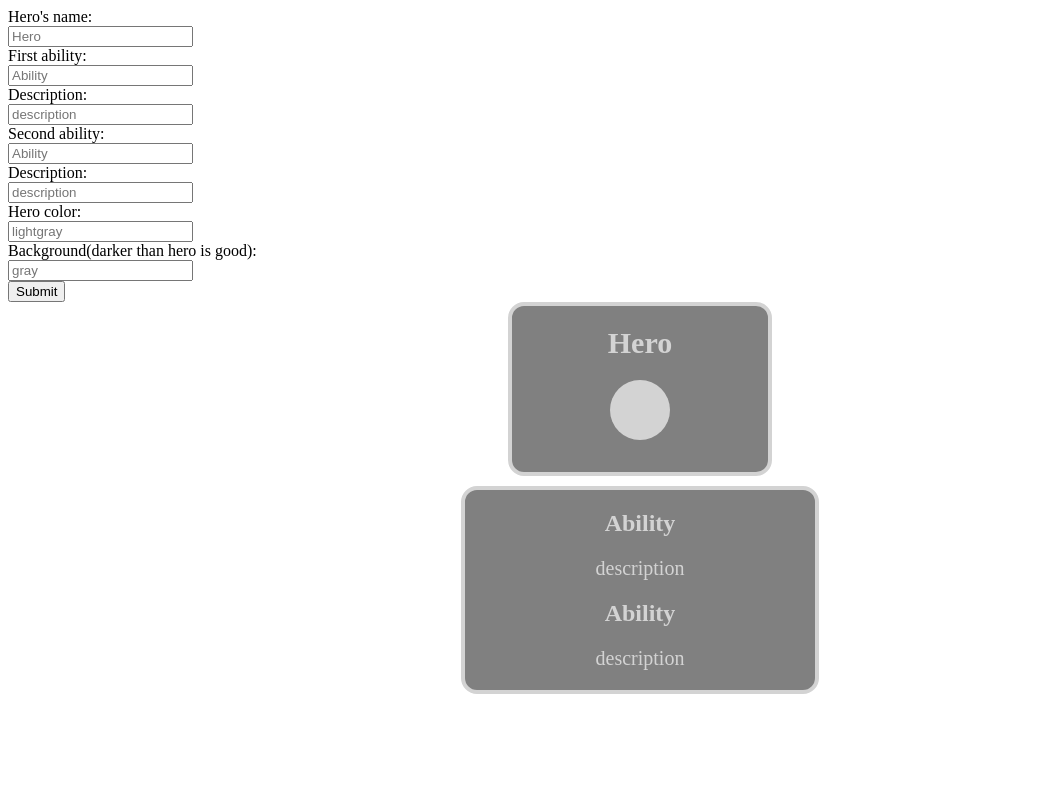
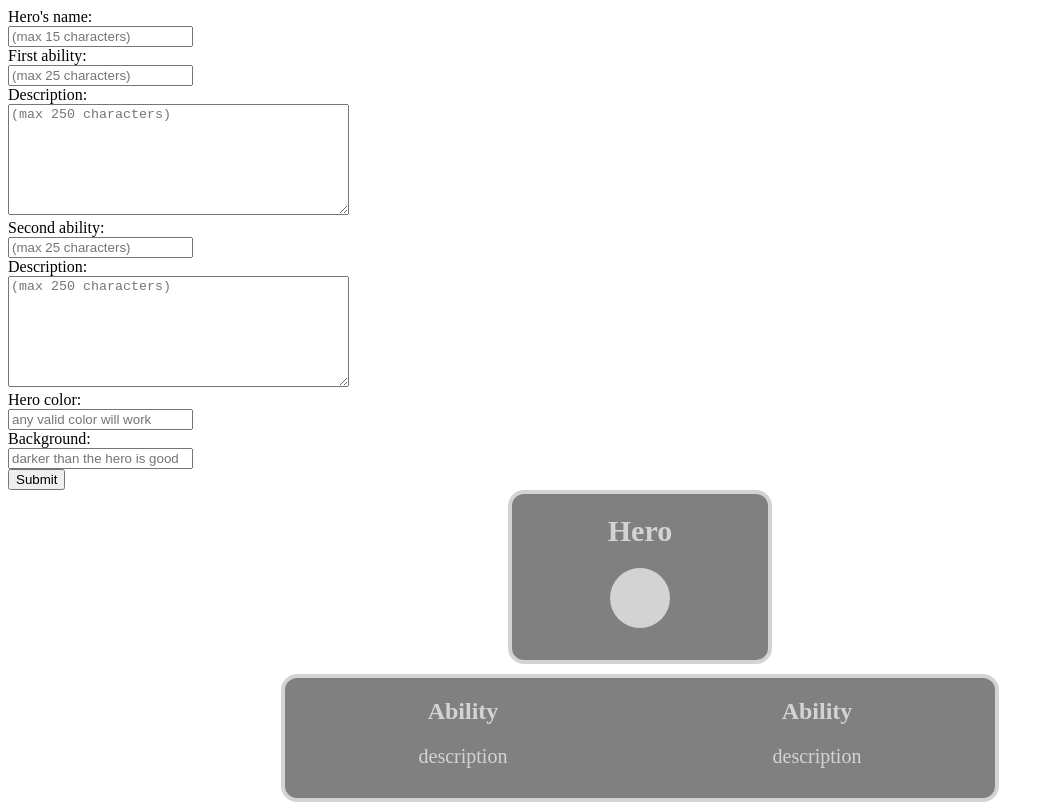
Before and after one commit to Chesser2017/Heromaker, a plain HTML site: page index.html in a window 1280 px wide. Shown: the whole page, without its empty margins (0-1054 px from the left). Drawn offline with Linux system fonts and the light colour scheme.

Commit message:
changed the abilities to be lined side by side, i feel like that looks better personally

```diff
--- a/index.html
+++ b/index.html
@@ -12,43 +12,43 @@
         <form>
             <label for="name">Hero's name: </label>
             <br>
-            <input type="text" id="name" placeholder="Hero">
+            <input type="text" id="name" placeholder="(max 15 characters)" maxlength="15">
 
             <br>
 
             <label for="ability-one">First ability: </label>
             <br>
-            <input type="text" id="ability-one" placeholder="Ability">
+            <input type="text" id="ability-one" placeholder="(max 25 characters)" maxlength="25">
 
             <br>
 
             <label for="description-one">Description: </label>
             <br>
-            <input type="text" id="description-one" placeholder="description">
+            <textarea id="description-one" cols="40" rows="7" placeholder="(max 250 characters)" maxlength="250"></textarea>
 
             <br>
 
             <label for="ability-two">Second ability: </label>
             <br>
-            <input type="text" id="ability-two" placeholder="Ability">
+            <input type="text" id="ability-two" placeholder="(max 25 characters)" maxlength="25">
 
             <br>
 
             <label for="description-two">Description: </label>
             <br>
-            <input type="text" id="description-two" placeholder="description">
+            <textarea id="description-two" cols="40" rows="7" placeholder="(max 250 characters)" maxlength="250"></textarea>
 
             <br>
 
             <label for="color">Hero color: </label>
             <br>
-            <input type="text" id="color" placeholder="lightgray">
+            <input type="text" id="color" placeholder="any valid color will work">
 
             <br>
 
-            <label for="background-color">Background(darker than hero is good): </label>
+            <label for="background-color">Background: </label>
             <br>
-            <input type="text" id="background-color" placeholder="gray">
+            <input type="text" id="background-color" placeholder="darker than the hero is good">
 
             <br>
 
@@ -64,12 +64,12 @@
 
             <div id="ability-box">
 
-                <div class="ability">
+                <div class="first ability">
                     <h2 id="current-ability-one">Ability</h2>
                     <p id="current-description-one">description</p>
                 </div>
 
-                <div class="ability">
+                <div class="second ability">
                     <h2 id="current-ability-two">Ability</h2>
                     <p id="current-description-two">description</p>
                 </div>
--- a/main.js
+++ b/main.js
@@ -18,6 +18,7 @@ function createHero(){
     let background = document.getElementById('background-color').value;
 
     //Elements to change
+    let currentHero = document.getElementById('current-hero');
     let heroBox = document.getElementById('hero-box');
     let abilityBox = document.getElementById('ability-box');
     let abilities = document.getElementsByClassName('ability');
@@ -48,6 +49,7 @@ function createHero(){
 
     if(background){
         abilityBox.style.background = background;
+        currentHero.style.background = background;
     }
 
     setUpperBox(heroBox, background, color);
--- a/style.css
+++ b/style.css
@@ -25,16 +25,23 @@
     background-color: gray;
     border-radius: 16px;
     border: 4px solid lightgray;
-    width: 350px;
+    width: 710px;
     margin: auto;
     margin-top: 10px;
 }
 
+#current-hero {
+    text-align: center;
+}
+
 .ability {
-    text-align: center;
+    width: 350px;
     color: lightgray;
+    display: inline-table;
+    padding-bottom: 10px;
 }
 
 #current-description-one, #current-description-two {
+    text-align: center;
     font-size: 20px;
 }
```
